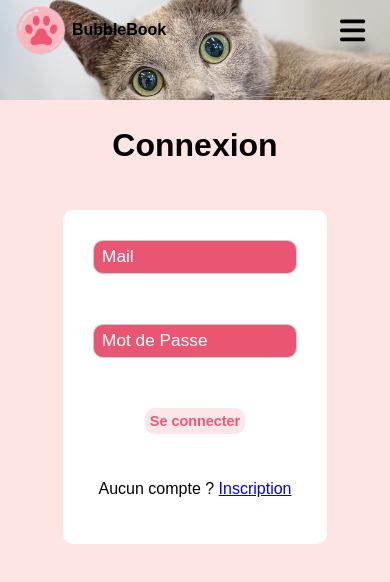
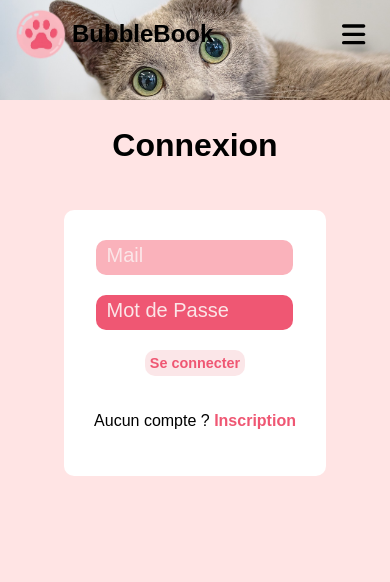
Before and after one commit to Nicolas-77950/BubbleBook, a React (Create React App) app: page /connexion in a window 390 px wide. Shown: the top 582 px of the page. Built offline with nearby package versions, Linux system fonts and the light colour scheme.

Commit message:
Feature/headerPages correction of the register and connexion css files cause they were interacting with each other

```diff
--- a/src/pages/connexion.css
+++ b/src/pages/connexion.css
@@ -37,12 +37,12 @@ body {
     justify-content: center;
 }
 
-::placeholder {
+.Email ::placeholder, .Password ::placeholder {
     color:#FBE6E8;
     font-size:150%;
 }
 
-input {
+.Email input, .Password input {
     border: none;
     border-radius: 10px;
     width: 400px;
@@ -70,15 +70,16 @@ input {
     color: black;
 }
 
-.signup link {
+.signup a {
     color: #EF5773;
     font-weight: bold;
     text-decoration: none;
 }
 
 @media (max-width: 768px) {
-    input {
+    .Email input, .Password input {
         width: auto;
+        padding: 10px;
     }
 
     .Submit button {
@@ -90,15 +91,11 @@ input {
         font-size: 200%;
     }
 
-    ::placeholder {
+    .Email::placeholder, .Password::placeholder {
         font-size: 120%;
     }
 
-    input {
-        padding: 10px;
-    }
-
-    form {
+    .formConnexion {
         gap: 20px;
     }
 }
--- a/src/pages/register.css
+++ b/src/pages/register.css
@@ -4,7 +4,7 @@ body {
    margin: 0%;
 }
 
-form {
+.formRegister {
    background-color: white;
    padding: 40px;
    border-radius: 10px;
@@ -12,14 +12,14 @@ form {
    max-width: 300px;
 }
 
-form h2 {
+.formRegister h2 {
    font-size: 2em;
    font-weight: bold;
    margin-bottom: 30px;
    text-align: center;
 }
 
-input[type="text"] {
+.formRegister input[type="text"] {
    width: 100%;
    padding: 15px;
    margin-bottom: 20px;
@@ -29,7 +29,7 @@ input[type="text"] {
    box-sizing: border-box;
 }
 
-input[type="email"] {
+.formRegister input[type="email"] {
    width: 100%;
    padding: 15px;
    margin-bottom: 20px;
@@ -39,7 +39,7 @@ input[type="email"] {
    box-sizing: border-box;
 }
 
-input[id="password"] {
+.formRegister input[id="password"] {
    width: 100%;
    padding: 15px;
    margin-bottom: 20px;
@@ -49,7 +49,7 @@ input[id="password"] {
    box-sizing: border-box;
 }
 
-input[id="confirmPassword"] {
+.formRegister input[id="confirmPassword"] {
    width: 100%;
    padding: 15px;
    margin-bottom: 20px;
@@ -59,12 +59,12 @@ input[id="confirmPassword"] {
    box-sizing: border-box;
 }
 
-input::placeholder {
+.formRegister input::placeholder {
    text-align: left;
    color: white;
 }
 
-button {
+.buttonRegister {
    background-color: #e0f2f7;
    color: black;
    padding: 15px;
@@ -74,24 +74,24 @@ button {
    width: 100%;
 }
 
-button:hover {
+.buttonRegister:hover {
    background-color: #cce5ff;
 }
 
 @media (max-width: 400px) {
-   form {
+   .formRegister {
        width: 90%;
        padding: 15px;
    }
 
-   h2 {
+   .formRegister h2 {
        font-size: 1em;
    }
 
-   input[type="text"],
-   input[type="email"],
-   input[type="password"],
-   button {
+   .formRegister input[type="text"],
+   .formRegister input[type="email"],
+   .formRegister input[type="password"],
+   .buttonRegister {
        font-size: 0.9em;
        padding: 8px;
    }
--- a/src/pages/register.tsx
+++ b/src/pages/register.tsx
@@ -48,7 +48,7 @@ const Register: React.FC = () => {
   return (
     <div>
       <HeaderPages />
-      <form onSubmit={handleSubmit}>
+      <form className='formRegister' onSubmit={handleSubmit}>
         <h2>Inscription</h2>
 
         <label htmlFor="toilettor">
@@ -106,7 +106,7 @@ const Register: React.FC = () => {
           required
         />
 
-        <button type="submit">S'inscrire</button>
+        <button className='buttonRegister' type="submit">S'inscrire</button>
       </form>
     </div>
   );
```
